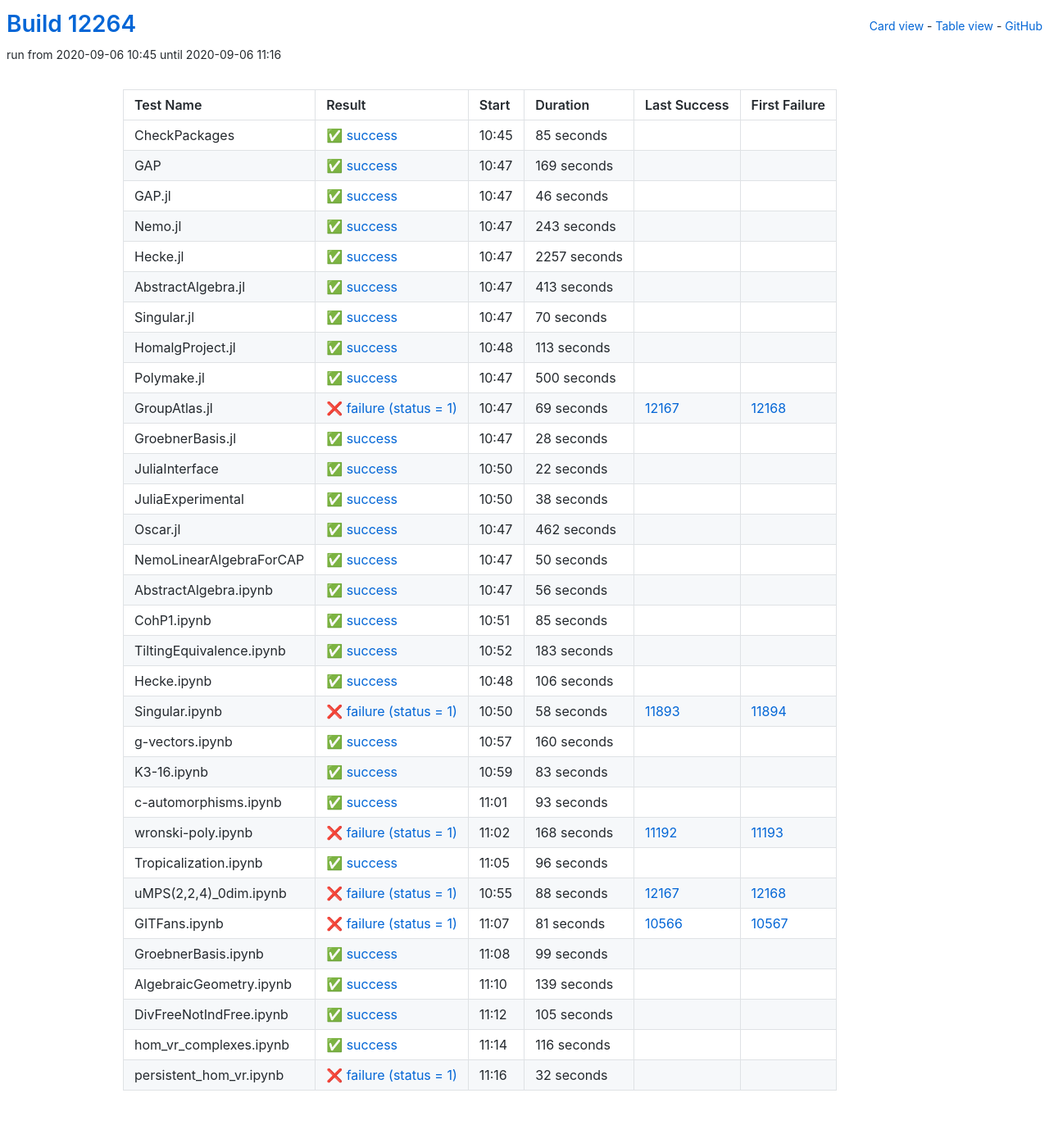
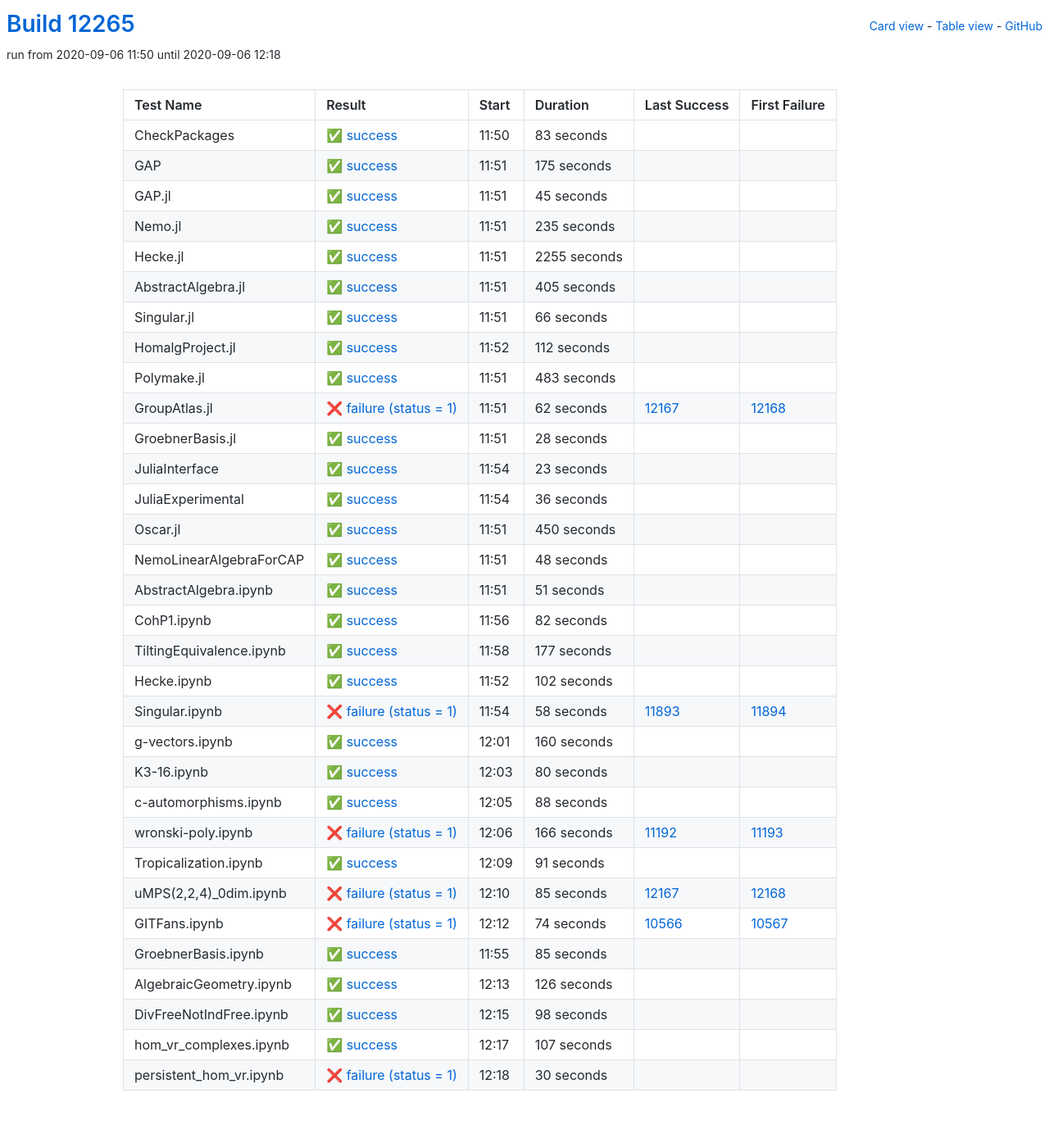
Before and after one commit to oscar-system/oscar-ci-status, a Jekyll site: the page built from table.html, in a window 1280 px wide. Shown: the whole page at 82% size. Built offline with Jekyll 4.4.1, drawn with Linux system fonts in a browser that asks for light colours.

Commit message:
Build #12265

```diff
--- a/_data/ci.yml
+++ b/_data/ci.yml
@@ -1,6 +1,6 @@
 ---
-build: 12264
-build_url: https://oscarci.mathematik.uni-kl.de/job/oscar/12264/
+build: 12265
+build_url: https://oscarci.mathematik.uni-kl.de/job/oscar/12265/
 job: oscar
 organization: oscar-system
 repo: oscar-ci-status
@@ -8,128 +8,128 @@
 tests:
 - name: CheckPackages
   id: checkpackages
-  log: https://oscarci.mathematik.uni-kl.de/job/oscar/12264/artifact/logs/build-12264/CheckPackages.log
-  start: 2020-09-06 10:45
+  log: https://oscarci.mathematik.uni-kl.de/job/oscar/12265/artifact/logs/build-12265/CheckPackages.log
+  start: 2020-09-06 11:50
   success: true
   exitcode: 0
   status: success
-  duration: 85
+  duration: 83
   last_success: false
   last_success_url:
   first_failure: false
   first_failure_url:
 - name: GAP
   id: gap
-  log: https://oscarci.mathematik.uni-kl.de/job/oscar/12264/artifact/logs/build-12264/GAP.log
-  start: 2020-09-06 10:47
+  log: https://oscarci.mathematik.uni-kl.de/job/oscar/12265/artifact/logs/build-12265/GAP.log
+  start: 2020-09-06 11:51
   success: true
   exitcode: 0
   status: success
-  duration: 169
+  duration: 175
   last_success: false
   last_success_url:
   first_failure: false
   first_failure_url:
 - name: GAP.jl
   id: gap-jl
-  log: https://oscarci.mathematik.uni-kl.de/job/oscar/12264/artifact/logs/build-12264/GAP.jl.log
-  start: 2020-09-06 10:47
+  log: https://oscarci.mathematik.uni-kl.de/job/oscar/12265/artifact/logs/build-12265/GAP.jl.log
+  start: 2020-09-06 11:51
   success: true
   exitcode: 0
   status: success
-  duration: 46
+  duration: 45
   last_success: false
   last_success_url:
   first_failure: false
   first_failure_url:
 - name: Nemo.jl
   id: nemo-jl
-  log: https://oscarci.mathematik.uni-kl.de/job/oscar/12264/artifact/logs/build-12264/Nemo.jl.log
-  start: 2020-09-06 10:47
+  log: https://oscarci.mathematik.uni-kl.de/job/oscar/12265/artifact/logs/build-12265/Nemo.jl.log
+  start: 2020-09-06 11:51
   success: true
   exitcode: 0
   status: success
-  duration: 243
+  duration: 235
   last_success: false
   last_success_url:
   first_failure: false
   first_failure_url:
 - name: Hecke.jl
   id: hecke-jl
-  log: https://oscarci.mathematik.uni-kl.de/job/oscar/12264/artifact/logs/build-12264/Hecke.jl.log
-  start: 2020-09-06 10:47
+  log: https://oscarci.mathematik.uni-kl.de/job/oscar/12265/artifact/logs/build-12265/Hecke.jl.log
+  start: 2020-09-06 11:51
   success: true
   exitcode: 0
   status: success
-  duration: 2257
+  duration: 2255
   last_success: false
   last_success_url:
   first_failure: false
   first_failure_url:
 - name: AbstractAlgebra.jl
   id: abstractalgebra-jl
-  log: https://oscarci.mathematik.uni-kl.de/job/oscar/12264/artifact/logs/build-12264/AbstractAlgebra.jl.log
-  start: 2020-09-06 10:47
+  log: https://oscarci.mathematik.uni-kl.de/job/oscar/12265/artifact/logs/build-12265/AbstractAlgebra.jl.log
+  start: 2020-09-06 11:51
   success: true
   exitcode: 0
   status: success
-  duration: 413
+  duration: 405
   last_success: false
   last_success_url:
   first_failure: false
   first_failure_url:
 - name: Singular.jl
   id: singular-jl
-  log: https://oscarci.mathematik.uni-kl.de/job/oscar/12264/artifact/logs/build-12264/Singular.jl.log
-  start: 2020-09-06 10:47
+  log: https://oscarci.mathematik.uni-kl.de/job/oscar/12265/artifact/logs/build-12265/Singular.jl.log
+  start: 2020-09-06 11:51
   success: true
   exitcode: 0
   status: success
-  duration: 70
+  duration: 66
   last_success: false
   last_success_url:
   first_failure: false
   first_failure_url:
 - name: HomalgProject.jl
   id: homalgproject-jl
-  log: https://oscarci.mathematik.uni-kl.de/job/oscar/12264/artifact/logs/build-12264/HomalgProject.jl.log
-  start: 2020-09-06 10:48
+  log: https://oscarci.mathematik.uni-kl.de/job/oscar/12265/artifact/logs/build-12265/HomalgProject.jl.log
+  start: 2020-09-06 11:52
   success: true
   exitcode: 0
   status: success
-  duration: 113
+  duration: 112
   last_success: false
   last_success_url:
   first_failure: false
   first_failure_url:
 - name: Polymake.jl
   id: polymake-jl
-  log: https://oscarci.mathematik.uni-kl.de/job/oscar/12264/artifact/logs/build-12264/Polymake.jl.log
-  start: 2020-09-06 10:47
+  log: https://oscarci.mathematik.uni-kl.de/job/oscar/12265/artifact/logs/build-12265/Polymake.jl.log
+  start: 2020-09-06 11:51
   success: true
   exitcode: 0
   status: success
-  duration: 500
+  duration: 483
   last_success: false
   last_success_url:
   first_failure: false
   first_failure_url:
 - name: GroupAtlas.jl
   id: groupatlas-jl
-  log: https://oscarci.mathematik.uni-kl.de/job/oscar/12264/artifact/logs/build-12264/GroupAtlas.jl.log
-  start: 2020-09-06 10:47
+  log: https://oscarci.mathematik.uni-kl.de/job/oscar/12265/artifact/logs/build-12265/GroupAtlas.jl.log
+  start: 2020-09-06 11:51
   success: false
   exitcode: 1
   status: failure
-  duration: 69
+  duration: 62
   last_success: 12167
   last_success_url: https://oscarci.mathematik.uni-kl.de/job/oscar/12167/
   first_failure: 12168
   first_failure_url: https://oscarci.mathematik.uni-kl.de/job/oscar/12168/
 - name: GroebnerBasis.jl
   id: groebnerbasis-jl
-  log: https://oscarci.mathematik.uni-kl.de/job/oscar/12264/artifact/logs/build-12264/GroebnerBasis.jl.log
-  start: 2020-09-06 10:47
+  log: https://oscarci.mathematik.uni-kl.de/job/oscar/12265/artifact/logs/build-12265/GroebnerBasis.jl.log
+  start: 2020-09-06 11:51
   success: true
   exitcode: 0
   status: success
@@ -140,104 +140,104 @@
   first_failure_url:
 - name: JuliaInterface
   id: juliainterface
-  log: https://oscarci.mathematik.uni-kl.de/job/oscar/12264/artifact/logs/build-12264/JuliaInterface.log
-  start: 2020-09-06 10:50
+  log: https://oscarci.mathematik.uni-kl.de/job/oscar/12265/artifact/logs/build-12265/JuliaInterface.log
+  start: 2020-09-06 11:54
   success: true
   exitcode: 0
   status: success
-  duration: 22
+  duration: 23
   last_success: false
   last_success_url:
   first_failure: false
   first_failure_url:
 - name: JuliaExperimental
   id: juliaexperimental
-  log: https://oscarci.mathematik.uni-kl.de/job/oscar/12264/artifact/logs/build-12264/JuliaExperimental.log
-  start: 2020-09-06 10:50
+  log: https://oscarci.mathematik.uni-kl.de/job/oscar/12265/artifact/logs/build-12265/JuliaExperimental.log
+  start: 2020-09-06 11:54
   success: true
   exitcode: 0
   status: success
-  duration: 38
+  duration: 36
   last_success: false
   last_success_url:
   first_failure: false
   first_failure_url:
 - name: Oscar.jl
   id: oscar-jl
-  log: https://oscarci.mathematik.uni-kl.de/job/oscar/12264/artifact/logs/build-12264/Oscar.jl.log
-  start: 2020-09-06 10:47
+  log: https://oscarci.mathematik.uni-kl.de/job/oscar/12265/artifact/logs/build-12265/Oscar.jl.log
+  start: 2020-09-06 11:51
   success: true
   exitcode: 0
   status: success
-  duration: 462
+  duration: 450
   last_success: false
   last_success_url:
   first_failure: false
   first_failure_url:
 - name: NemoLinearAlgebraForCAP
   id: nemolinearalgebraforcap
-  log: https://oscarci.mathematik.uni-kl.de/job/oscar/12264/artifact/logs/build-12264/NemoLinearAlgebraForCAP.log
-  start: 2020-09-06 10:47
+  log: https://oscarci.mathematik.uni-kl.de/job/oscar/12265/artifact/logs/build-12265/NemoLinearAlgebraForCAP.log
+  start: 2020-09-06 11:51
   success: true
   exitcode: 0
   status: success
-  duration: 50
+  duration: 48
   last_success: false
   last_success_url:
   first_failure: false
   first_failure_url:
 - name: AbstractAlgebra.ipynb
   id: abstractalgebra-ipynb
-  log: https://oscarci.mathematik.uni-kl.de/job/oscar/12264/artifact/logs/build-12264/AbstractAlgebra.ipynb.log
-  start: 2020-09-06 10:47
+  log: https://oscarci.mathematik.uni-kl.de/job/oscar/12265/artifact/logs/build-12265/AbstractAlgebra.ipynb.log
+  start: 2020-09-06 11:51
   success: true
   exitcode: 0
   status: success
-  duration: 56
+  duration: 51
   last_success: false
   last_success_url:
   first_failure: false
   first_failure_url:
 - name: CohP1.ipynb
   id: cohp1-ipynb
-  log: https://oscarci.mathematik.uni-kl.de/job/oscar/12264/artifact/logs/build-12264/CohP1.ipynb.log
-  start: 2020-09-06 10:51
+  log: https://oscarci.mathematik.uni-kl.de/job/oscar/12265/artifact/logs/build-12265/CohP1.ipynb.log
+  start: 2020-09-06 11:56
   success: true
   exitcode: 0
   status: success
-  duration: 85
+  duration: 82
   last_success: false
   last_success_url:
   first_failure: false
   first_failure_url:
 - name: TiltingEquivalence.ipynb
   id: tiltingequivalence-ipynb
-  log: https://oscarci.mathematik.uni-kl.de/job/oscar/12264/artifact/logs/build-12264/TiltingEquivalence.ipynb.log
-  start: 2020-09-06 10:52
+  log: https://oscarci.mathematik.uni-kl.de/job/oscar/12265/artifact/logs/build-12265/TiltingEquivalence.ipynb.log
+  start: 2020-09-06 11:58
   success: true
   exitcode: 0
   status: success
-  duration: 183
+  duration: 177
   last_success: false
   last_success_url:
   first_failure: false
   first_failure_url:
 - name: Hecke.ipynb
   id: hecke-ipynb
-  log: https://oscarci.mathematik.uni-kl.de/job/oscar/12264/artifact/logs/build-12264/Hecke.ipynb.log
-  start: 2020-09-06 10:48
+  log: https://oscarci.mathematik.uni-kl.de/job/oscar/12265/artifact/logs/build-12265/Hecke.ipynb.log
+  start: 2020-09-06 11:52
   success: true
   exitcode: 0
   status: success
-  duration: 106
+  duration: 102
   last_success: false
   last_success_url:
   first_failure: false
   first_failure_url:
 - name: Singular.ipynb
   id: singular-ipynb
-  log: https://oscarci.mathematik.uni-kl.de/job/oscar/12264/artifact/logs/build-12264/Singular.ipynb.log
-  start: 2020-09-06 10:50
+  log: https://oscarci.mathematik.uni-kl.de/job/oscar/12265/artifact/logs/build-12265/Singular.ipynb.log
+  start: 2020-09-06 11:54
   success: false
   exitcode: 1
   status: failure
@@ -248,8 +248,8 @@
   first_failure_url: https://oscarci.mathematik.uni-kl.de/job/oscar/11894/
 - name: g-vectors.ipynb
   id: g-vectors-ipynb
-  log: https://oscarci.mathematik.uni-kl.de/job/oscar/12264/artifact/logs/build-12264/g-vectors.ipynb.log
-  start: 2020-09-06 10:57
+  log: https://oscarci.mathematik.uni-kl.de/job/oscar/12265/artifact/logs/build-12265/g-vectors.ipynb.log
+  start: 2020-09-06 12:01
   success: true
   exitcode: 0
   status: success
@@ -260,132 +260,132 @@
   first_failure_url:
 - name: K3-16.ipynb
   id: k3-16-ipynb
-  log: https://oscarci.mathematik.uni-kl.de/job/oscar/12264/artifact/logs/build-12264/K3-16.ipynb.log
-  start: 2020-09-06 10:59
+  log: https://oscarci.mathematik.uni-kl.de/job/oscar/12265/artifact/logs/build-12265/K3-16.ipynb.log
+  start: 2020-09-06 12:03
   success: true
   exitcode: 0
   status: success
-  duration: 83
+  duration: 80
   last_success: false
   last_success_url:
   first_failure: false
   first_failure_url:
 - name: c-automorphisms.ipynb
   id: c-automorphisms-ipynb
-  log: https://oscarci.mathematik.uni-kl.de/job/oscar/12264/artifact/logs/build-12264/c-automorphisms.ipynb.log
-  start: 2020-09-06 11:01
+  log: https://oscarci.mathematik.uni-kl.de/job/oscar/12265/artifact/logs/build-12265/c-automorphisms.ipynb.log
+  start: 2020-09-06 12:05
   success: true
   exitcode: 0
   status: success
-  duration: 93
+  duration: 88
   last_success: false
   last_success_url:
   first_failure: false
   first_failure_url:
 - name: wronski-poly.ipynb
   id: wronski-poly-ipynb
-  log: https://oscarci.mathematik.uni-kl.de/job/oscar/12264/artifact/logs/build-12264/wronski-poly.ipynb.log
-  start: 2020-09-06 11:02
+  log: https://oscarci.mathematik.uni-kl.de/job/oscar/12265/artifact/logs/build-12265/wronski-poly.ipynb.log
+  start: 2020-09-06 12:06
   success: false
   exitcode: 1
   status: failure
-  duration: 168
+  duration: 166
   last_success: 11192
   last_success_url: https://oscarci.mathematik.uni-kl.de/job/oscar/11192/
   first_failure: 11193
   first_failure_url: https://oscarci.mathematik.uni-kl.de/job/oscar/11193/
 - name: Tropicalization.ipynb
   id: tropicalization-ipynb
-  log: https://oscarci.mathematik.uni-kl.de/job/oscar/12264/artifact/logs/build-12264/Tropicalization.ipynb.log
-  start: 2020-09-06 11:05
+  log: https://oscarci.mathematik.uni-kl.de/job/oscar/12265/artifact/logs/build-12265/Tropicalization.ipynb.log
+  start: 2020-09-06 12:09
   success: true
   exitcode: 0
   status: success
-  duration: 96
+  duration: 91
   last_success: false
   last_success_url:
   first_failure: false
   first_failure_url:
 - name: uMPS(2,2,4)_0dim.ipynb
   id: umps-2-2-4-0dim-ipynb
-  log: https://oscarci.mathematik.uni-kl.de/job/oscar/12264/artifact/logs/build-12264/uMPS-2-2-4-_0dim.ipynb.log
-  start: 2020-09-06 10:55
+  log: https://oscarci.mathematik.uni-kl.de/job/oscar/12265/artifact/logs/build-12265/uMPS-2-2-4-_0dim.ipynb.log
+  start: 2020-09-06 12:10
   success: false
   exitcode: 1
   status: failure
-  duration: 88
+  duration: 85
   last_success: 12167
   last_success_url: https://oscarci.mathematik.uni-kl.de/job/oscar/12167/
   first_failure: 12168
   first_failure_url: https://oscarci.mathematik.uni-kl.de/job/oscar/12168/
 - name: GITFans.ipynb
   id: gitfans-ipynb
-  log: https://oscarci.mathematik.uni-kl.de/job/oscar/12264/artifact/logs/build-12264/GITFans.ipynb.log
-  start: 2020-09-06 11:07
+  log: https://oscarci.mathematik.uni-kl.de/job/oscar/12265/artifact/logs/build-12265/GITFans.ipynb.log
+  start: 2020-09-06 12:12
   success: false
   exitcode: 1
   status: failure
-  duration: 81
+  duration: 74
   last_success: 10566
   last_success_url: https://oscarci.mathematik.uni-kl.de/job/oscar/10566/
   first_failure: 10567
   first_failure_url: https://oscarci.mathematik.uni-kl.de/job/oscar/10567/
 - name: GroebnerBasis.ipynb
   id: groebnerbasis-ipynb
-  log: https://oscarci.mathematik.uni-kl.de/job/oscar/12264/artifact/logs/build-12264/GroebnerBasis.ipynb.log
-  start: 2020-09-06 11:08
+  log: https://oscarci.mathematik.uni-kl.de/job/oscar/12265/artifact/logs/build-12265/GroebnerBasis.ipynb.log
+  start: 2020-09-06 11:55
   success: true
   exitcode: 0
   status: success
-  duration: 99
+  duration: 85
   last_success: false
   last_success_url:
   first_failure: false
   first_failure_url:
 - name: AlgebraicGeometry.ipynb
   id: algebraicgeometry-ipynb
-  log: https://oscarci.mathematik.uni-kl.de/job/oscar/12264/artifact/logs/build-12264/AlgebraicGeometry.ipynb.log
-  start: 2020-09-06 11:10
+  log: https://oscarci.mathematik.uni-kl.de/job/oscar/12265/artifact/logs/build-12265/AlgebraicGeometry.ipynb.log
+  start: 2020-09-06 12:13
   success: true
   exitcode: 0
   status: success
-  duration: 139
+  duration: 126
   last_success: false
   last_success_url:
   first_failure: false
   first_failure_url:
 - name: DivFreeNotIndFree.ipynb
   id: divfreenotindfree-ipynb
-  log: https://oscarci.mathematik.uni-kl.de/job/oscar/12264/artifact/logs/build-12264/DivFreeNotIndFree.ipynb.log
-  start: 2020-09-06 11:12
+  log: https://oscarci.mathematik.uni-kl.de/job/oscar/12265/artifact/logs/build-12265/DivFreeNotIndFree.ipynb.log
+  start: 2020-09-06 12:15
   success: true
   exitcode: 0
   status: success
-  duration: 105
+  duration: 98
   last_success: false
   last_success_url:
   first_failure: false
   first_failure_url:
 - name: hom_vr_complexes.ipynb
   id: hom-vr-complexes-ipynb
-  log: https://oscarci.mathematik.uni-kl.de/job/oscar/12264/artifact/logs/build-12264/hom_vr_complexes.ipynb.log
-  start: 2020-09-06 11:14
+  log: https://oscarci.mathematik.uni-kl.de/job/oscar/12265/artifact/logs/build-12265/hom_vr_complexes.ipynb.log
+  start: 2020-09-06 12:17
   success: true
   exitcode: 0
   status: success
-  duration: 116
+  duration: 107
   last_success: false
   last_success_url:
   first_failure: false
   first_failure_url:
 - name: persistent_hom_vr.ipynb
   id: persistent-hom-vr-ipynb
-  log: https://oscarci.mathematik.uni-kl.de/job/oscar/12264/artifact/logs/build-12264/persistent_hom_vr.ipynb.log
-  start: 2020-09-06 11:16
+  log: https://oscarci.mathematik.uni-kl.de/job/oscar/12265/artifact/logs/build-12265/persistent_hom_vr.ipynb.log
+  start: 2020-09-06 12:18
   success: false
   exitcode: 1
   status: failure
-  duration: 32
+  duration: 30
   last_success: false
   last_success_url:
   first_failure: false
```
Also changed, not shown: README.md.
